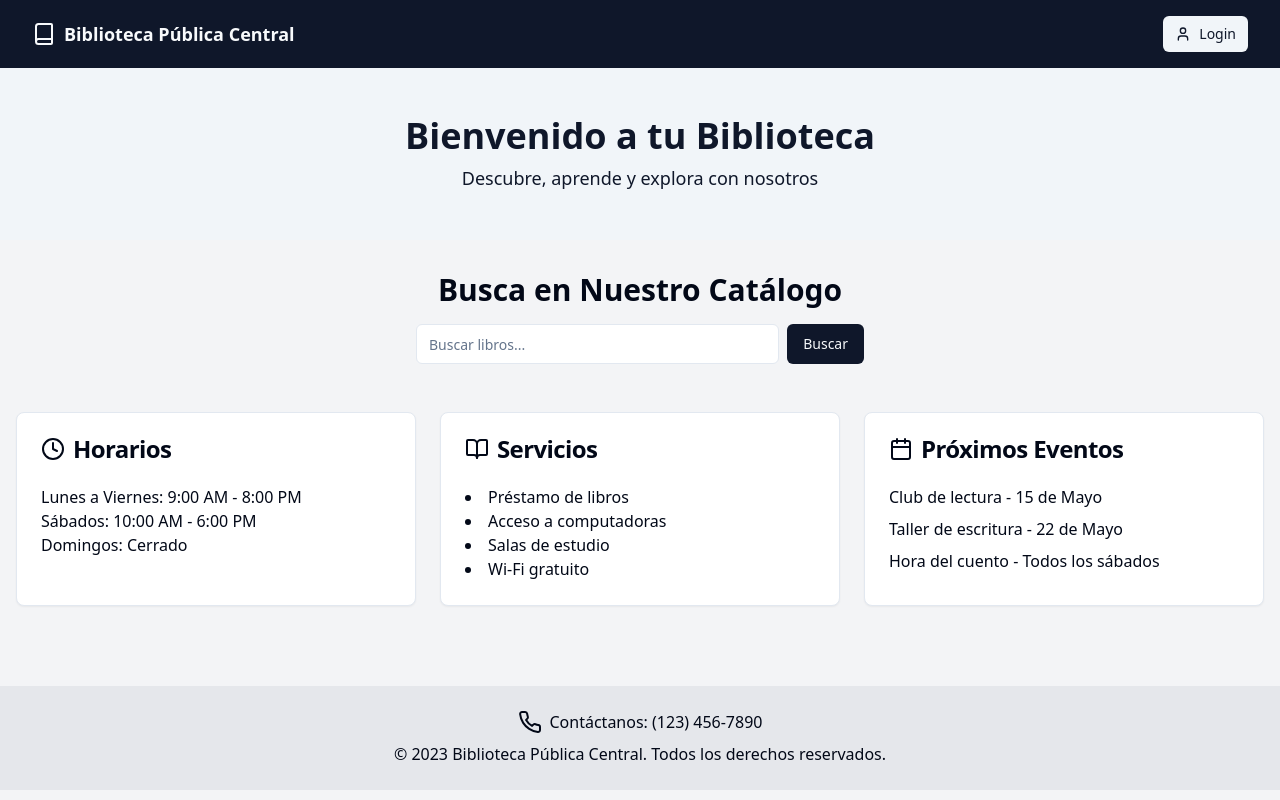
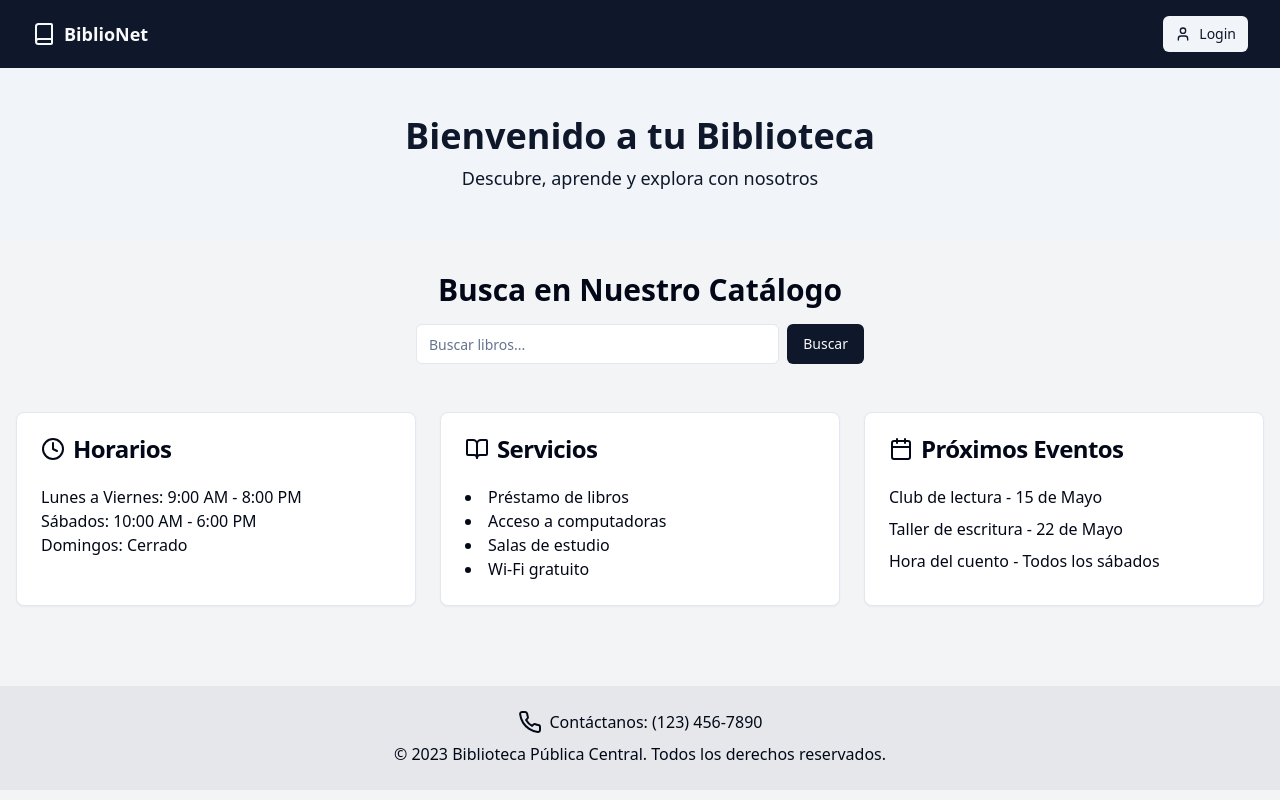
Before and after one commit to yosefhdev/biblionet, a React (Vite) app: page / in a window 1280 px wide. Built offline with nearby package versions, Linux system fonts and the light colour scheme; no server answers.

Commit message:
Fix de mensajes de error por variables no usadas

```diff
--- a/src/pages/Dashboard.jsx
+++ b/src/pages/Dashboard.jsx
@@ -1,4 +1,4 @@
-import { useState, useEffect } from "react"
+import { useState } from "react"
 import { Button } from "@/components/ui/button"
 import { Card, CardContent, CardHeader, CardTitle } from "@/components/ui/card"
 import { Book, Users, BookOpen, UserCheck, Plus, Edit, Trash, LogOut, Menu, ChevronDown } from "lucide-react"
@@ -62,6 +62,7 @@ function Dashboard() {
 
     const [activeSection, setActiveSection] = useState("libros")
     const [data, setData] = useState(initialData)
+    // eslint-disable-next-line no-unused-vars
     const [editItem, setEditItem] = useState(null)
     const [isMenuOpen, setIsMenuOpen] = useState(false)
     const [searchTerm, setSearchTerm] = useState("")
--- a/src/pages/Home.jsx
+++ b/src/pages/Home.jsx
@@ -12,7 +12,7 @@ function Home() {
         <div className="container mx-auto flex justify-between items-center">
           <div className="flex items-center space-x-2">
             <BookIcon className="h-6 w-6" />
-            <span className="text-lg font-semibold">Biblioteca Pública Central</span>
+            <span className="text-lg font-semibold">BiblioNet</span>
           </div>
           <Link to={"/login"}>
               <Button variant="secondary" size="sm" className="flex items-center">
```
